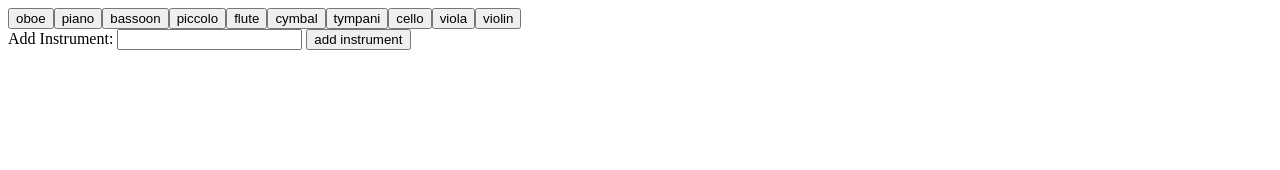
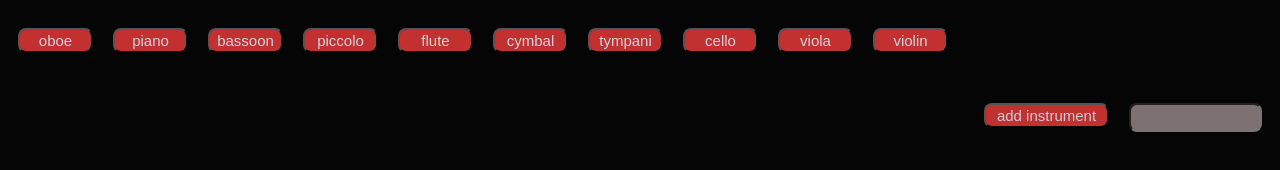
Before and after one commit to andyinthemachine/Gif_Display, a plain HTML site: page index.html in a window 1280 px wide. Drawn offline with nearby package versions, Linux system fonts and the light colour scheme.

Commit message:
style for buttons

```diff
--- a/assets/css/style.css
+++ b/assets/css/style.css
@@ -1,54 +1,48 @@
 
 
 
-/*
+
 body{
-    background-image: url("../images/alpine_racing.jpg");
-    background-repeat: no-repeat;
-    background-size: 960px 780px;
     font-family: Arial, "Helvetica Neue", Helvetica, sans-serif;
-    font-size: 16px;
+    font-size: 20px;
     line-height: 20px;
-    color: #0b305e;
+    color: #cad3dd;
     background-color: rgb(5, 5, 5)
 }
 
 
-#start_game, #end_game{
-    width: 100px;
-    height: 50px;
+button {
+    width: 75px;
+    height: 25px;
     border-radius: 8px;
-    color: blue;
+    color: rgb(209, 209, 221);
     background-color: rgb(194, 48, 48);
-    font-size: 30px;
+    font-size: 15px;
     font-style: bold;
-    margin: 10px 0 0 80px;
+    margin: 20px 10px;
 }
 
-#end_game{
-    width: 75px;
-    height: 35px;
+#submit{
+    float: right;
+    width: 125px;
+    height: 25px;
     border-radius: 8px;
-    color: blue;
+    color: rgb(203, 203, 218);
     background-color: rgb(194, 48, 48);
-    font-size: 20px;
+    font-size: 15px;
     font-style: bold;
-    margin: 10px 0 0 80px;
+    margin: 30px 10px;
 }
 
 
-#main_content, #sub_heading, #done_button{
-    padding-left: 300px;
-}  */
-
-/* h1 {
-    padding-left: 215px;
-}  */
-
-/* h2 {
-    padding-left: 300px;
-}  */
-
-/* h3 {
-    padding-left: 50px;
-}  */
+#instrument_text{
+    float: right;
+    width: 125px;
+    height: 23px;
+    border-radius: 8px;
+    color: rgb(208, 208, 223);
+    background-color: rgb(126, 113, 113);
+    font-size: 15px;
+    font-style: bold;
+    margin: 30px 10px;
+}
--- a/index.html
+++ b/index.html
@@ -12,7 +12,7 @@
 
   <div id="instrument_buttons"></div>
   <form>
-      <span id="add_instrument">Add Instrument:
+      <span id="add_instrument">
          <input id="instrument_text" type="text">
          <input id="submit" value="add instrument" type="submit"></span>
     </form>
```
